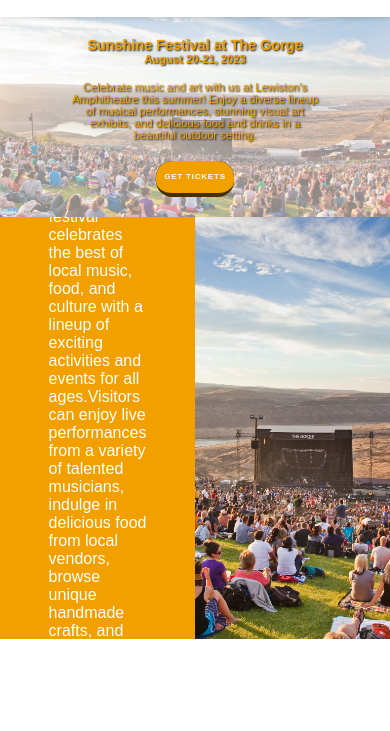
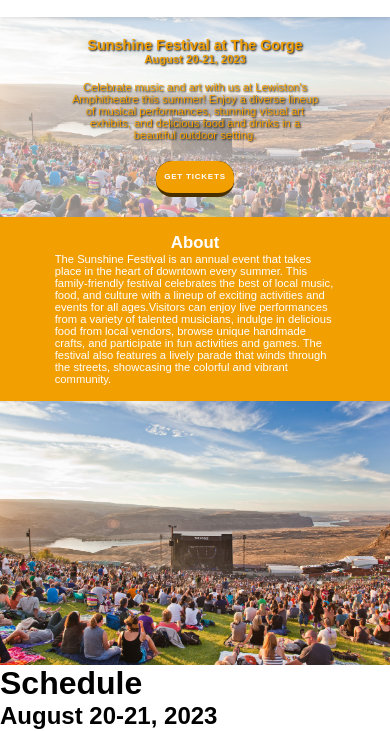
Before and after one commit to GDES-Web/final-project-carson, a website built with Parcel: page index.html in a window 390 px wide. Shown: the part 113-844 px from the top of the page. Built offline with nearby package versions, Linux system fonts and the light colour scheme; a web font is replaced by a local one.

Commit message:
rolling rolling

```diff
--- a/index.html
+++ b/index.html
@@ -41,7 +41,7 @@
       </div>
     </div>
   </main>
-  <section class="section-style">
+  <section class="section-style" id="about">
     <div class="section-content">
       <div class="content">
         <h2>About</h2>
@@ -52,6 +52,13 @@
       </div>
     </div>
   </section>
+
+  <div class="schedule">
+    <ul>
+      <li><h1>Schedule</h1></li>
+      <li><h2>August 20-21, 2023</h2></li>
+    </ul>
+  </div>
 </body>
 <script src="ham.js"></script>
 <script src="https://kit.fontawesome.com/8ccbeb36fe.js" crossorigin="anonymous"></script>
--- a/src/scss/components/_section.scss
+++ b/src/scss/components/_section.scss
@@ -12,9 +12,9 @@
 .content {
     width: 50%;
     align-items: center;
-    font-size: 1rem;
+    font-size: 1.1rem;
     overflow-wrap: normal;
-    padding: 4rem;
+    padding: 4rem 1rem;
     background-color: #F29F02;
     color: white;
     overflow: hidden;
@@ -33,3 +33,46 @@
         height: 100%;
     }
 }
+
+
+/* Responsive Tablet */
+
+@media screen and (max-width:768px) {
+    .section-content {
+        flex-direction: column;
+
+        .content {
+            width: 100%;
+            font-size: .80rem;
+
+            h2 {
+                text-align: center;
+            }
+
+            p {
+                width: 75%;
+            }
+        }
+
+        .img-right {
+            width: 100%;
+        }
+    }
+
+    .section-style {
+        max-height: 75vh;
+    }
+}
+
+/* Responsive Phone */
+
+@media screen and (max-width: 390px) {
+    .section-content{
+
+        .content {
+            font-size: .70rem;
+            color: #ffffff;
+            padding: 1rem .5rem;
+        }
+    }
+}
```
Also changed, not shown: assets/css/style.css, dist/index.html, 3 other files.
